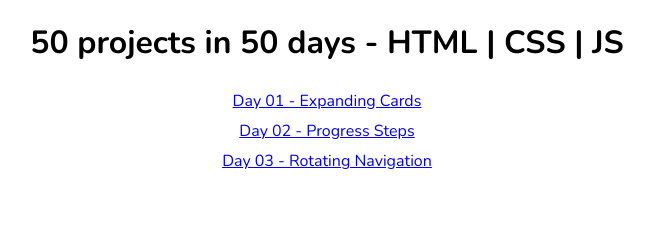
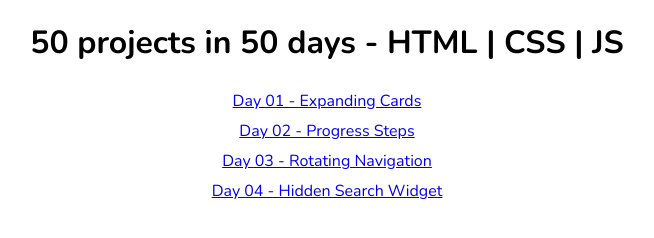
Before and after one commit to carlozfilipe/50-projects-in-50-days-html-css-js, a plain HTML site: page index.html in a window 1280 px wide. Shown: the whole page, without its empty margins (313-967 px from the left). Drawn offline with nearby package versions, Linux system fonts and the light colour scheme.

Commit message:
⚡ Update main index

```diff
--- a/index.html
+++ b/index.html
@@ -11,6 +11,7 @@
   <p><a href="./day-01-expanding-cards/index.html">Day 01 - Expanding Cards</a></p>
   <p><a href="./day-02-progress-steps/index.html">Day 02 - Progress Steps</a></p>
   <p><a href="./day-03-rotating-navigation/index.html">Day 03 - Rotating Navigation</a></p>
+  <p><a href="./day-04-hidden-search-widget/index.html">Day 04 - Hidden Search Widget</a></p>
   <script src="script.js"></script>
 </body>
 </html>
```
